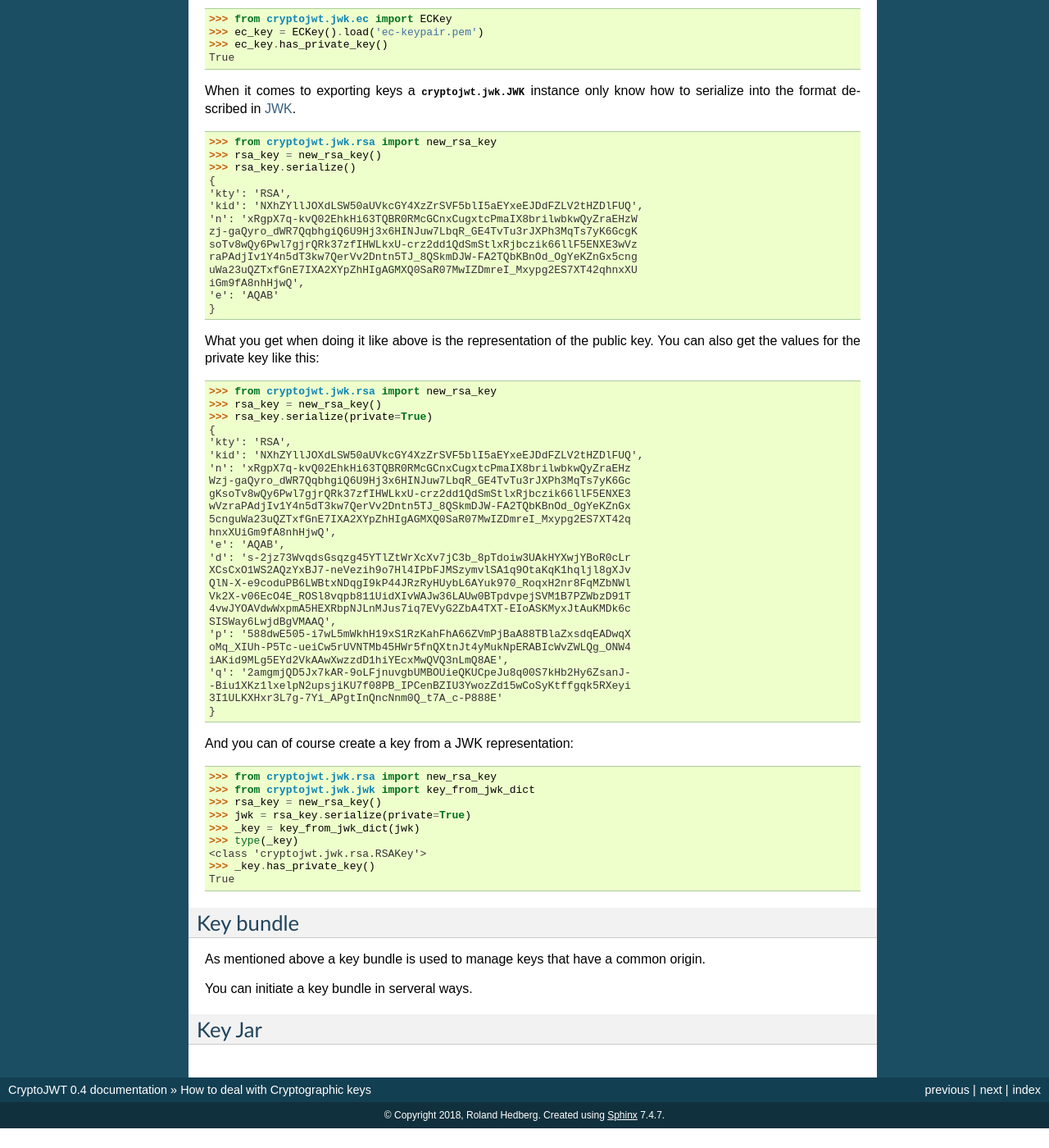
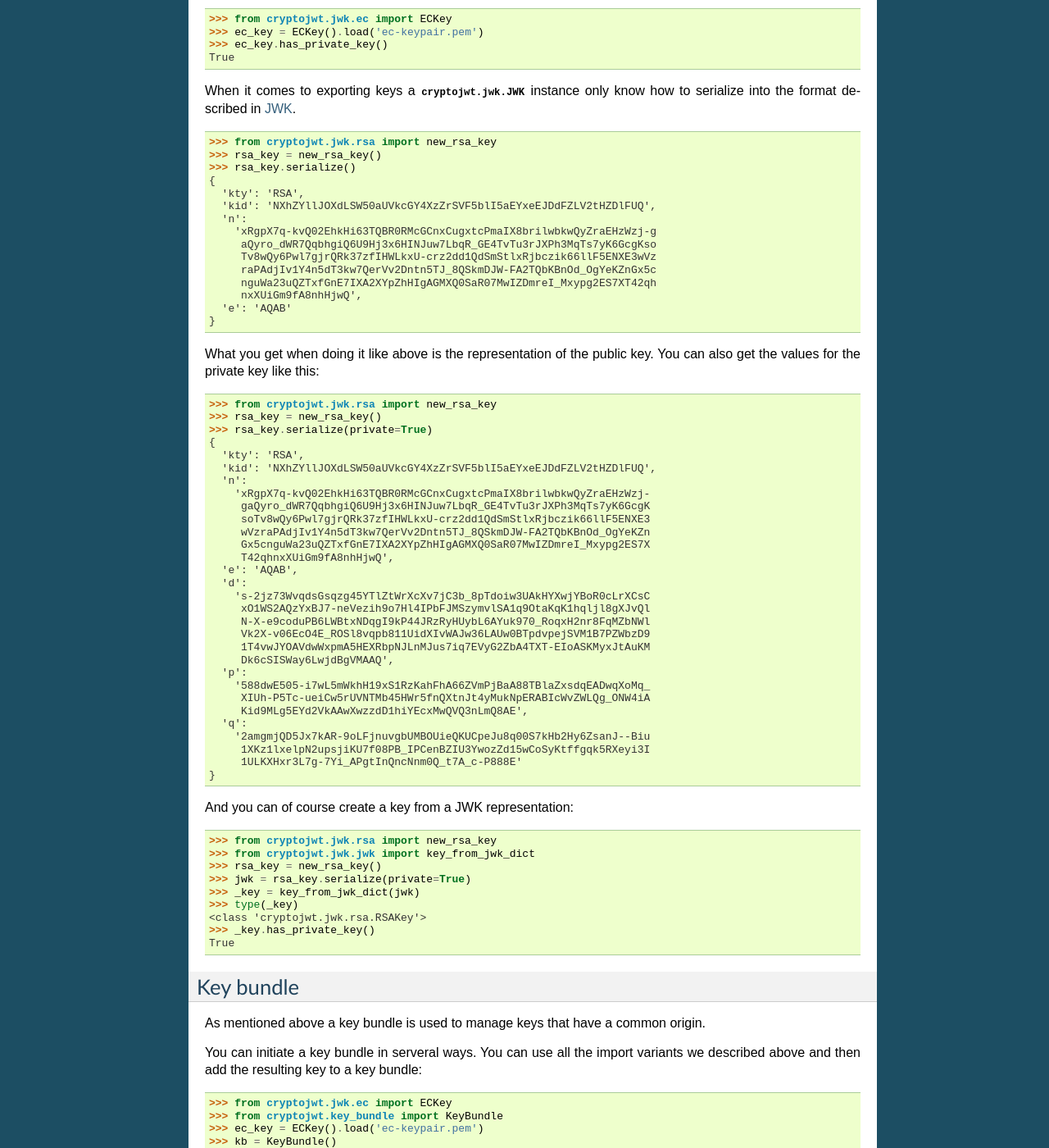
Before and after one commit to IdentityPython/JWTConnect-Python-CryptoJWT, a Sphinx documentation site: the page built from doc/keyhandling.rst, in a window 1280 px wide and 1400 px high, scrolled down 1437 px. Shown: the whole window at 82% size. Built offline with Sphinx 7.4.7, drawn with Linux system fonts in a browser that asks for light colours; before the commit the page ends 2813 px from its top, so only the background shows below that; some of the changed text lies outside the part shown.

Commit message:
Updated documentation.

```diff
--- a/doc/keyhandling.rst
+++ b/doc/keyhandling.rst
@@ -93,15 +93,16 @@ only know how to serialize into the format described in JWK_.
     >>> rsa_key = new_rsa_key()
     >>> rsa_key.serialize()
     {
-    'kty': 'RSA',
-    'kid': 'NXhZYllJOXdLSW50aUVkcGY4XzZrSVF5blI5aEYxeEJDdFZLV2tHZDlFUQ',
-    'n': 'xRgpX7q-kvQ02EhkHi63TQBR0RMcGCnxCugxtcPmaIX8brilwbkwQyZraEHzW
-    zj-gaQyro_dWR7QqbhgiQ6U9Hj3x6HINJuw7LbqR_GE4TvTu3rJXPh3MqTs7yK6GcgK
-    soTv8wQy6Pwl7gjrQRk37zfIHWLkxU-crz2dd1QdSmStlxRjbczik66llF5ENXE3wVz
-    raPAdjIv1Y4n5dT3kw7QerVv2Dntn5TJ_8QSkmDJW-FA2TQbKBnOd_OgYeKZnGx5cng
-    uWa23uQZTxfGnE7IXA2XYpZhHIgAGMXQ0SaR07MwIZDmreI_Mxypg2ES7XT42qhnxXU
-    iGm9fA8nhHjwQ',
-    'e': 'AQAB'
+      'kty': 'RSA',
+      'kid': 'NXhZYllJOXdLSW50aUVkcGY4XzZrSVF5blI5aEYxeEJDdFZLV2tHZDlFUQ',
+      'n':
+        'xRgpX7q-kvQ02EhkHi63TQBR0RMcGCnxCugxtcPmaIX8brilwbkwQyZraEHzWzj-g
+         aQyro_dWR7QqbhgiQ6U9Hj3x6HINJuw7LbqR_GE4TvTu3rJXPh3MqTs7yK6GcgKso
+         Tv8wQy6Pwl7gjrQRk37zfIHWLkxU-crz2dd1QdSmStlxRjbczik66llF5ENXE3wVz
+         raPAdjIv1Y4n5dT3kw7QerVv2Dntn5TJ_8QSkmDJW-FA2TQbKBnOd_OgYeKZnGx5c
+         nguWa23uQZTxfGnE7IXA2XYpZhHIgAGMXQ0SaR07MwIZDmreI_Mxypg2ES7XT42qh
+         nxXUiGm9fA8nhHjwQ',
+      'e': 'AQAB'
     }
 
 
@@ -112,27 +113,31 @@ You can also get the values for the private key like this::
     >>> rsa_key = new_rsa_key()
     >>> rsa_key.serialize(private=True)
     {
-    'kty': 'RSA',
-    'kid': 'NXhZYllJOXdLSW50aUVkcGY4XzZrSVF5blI5aEYxeEJDdFZLV2tHZDlFUQ',
-    'n': 'xRgpX7q-kvQ02EhkHi63TQBR0RMcGCnxCugxtcPmaIX8brilwbkwQyZraEHz
-    Wzj-gaQyro_dWR7QqbhgiQ6U9Hj3x6HINJuw7LbqR_GE4TvTu3rJXPh3MqTs7yK6Gc
-    gKsoTv8wQy6Pwl7gjrQRk37zfIHWLkxU-crz2dd1QdSmStlxRjbczik66llF5ENXE3
-    wVzraPAdjIv1Y4n5dT3kw7QerVv2Dntn5TJ_8QSkmDJW-FA2TQbKBnOd_OgYeKZnGx
-    5cnguWa23uQZTxfGnE7IXA2XYpZhHIgAGMXQ0SaR07MwIZDmreI_Mxypg2ES7XT42q
-    hnxXUiGm9fA8nhHjwQ',
-    'e': 'AQAB',
-    'd': 's-2jz73WvqdsGsqzg45YTlZtWrXcXv7jC3b_8pTdoiw3UAkHYXwjYBoR0cLr
-    XCsCxO1WS2AQzYxBJ7-neVezih9o7Hl4IPbFJMSzymvlSA1q9OtaKqK1hqljl8gXJv
-    QlN-X-e9coduPB6LWBtxNDqgI9kP44JRzRyHUybL6AYuk970_RoqxH2nr8FqMZbNWl
-    Vk2X-v06EcO4E_ROSl8vqpb811UidXIvWAJw36LAUw0BTpdvpejSVM1B7PZWbzD91T
-    4vwJYOAVdwWxpmA5HEXRbpNJLnMJus7iq7EVyG2ZbA4TXT-EIoASKMyxJtAuKMDk6c
-    SISWay6LwjdBgVMAAQ',
-    'p': '588dwE505-i7wL5mWkhH19xS1RzKahFhA66ZVmPjBaA88TBlaZxsdqEADwqX
-    oMq_XIUh-P5Tc-ueiCw5rUVNTMb45HWr5fnQXtnJt4yMukNpERABIcWvZWLQg_ONW4
-    iAKid9MLg5EYd2VkAAwXwzzdD1hiYEcxMwQVQ3nLmQ8AE',
-    'q': '2amgmjQD5Jx7kAR-9oLFjnuvgbUMBOUieQKUCpeJu8q00S7kHb2Hy6ZsanJ-
-    -Biu1XKz1lxelpN2upsjiKU7f08PB_IPCenBZIU3YwozZd15wCoSyKtffgqk5RXeyi
-    3I1ULKXHxr3L7g-7Yi_APgtInQncNnm0Q_t7A_c-P888E'
+      'kty': 'RSA',
+      'kid': 'NXhZYllJOXdLSW50aUVkcGY4XzZrSVF5blI5aEYxeEJDdFZLV2tHZDlFUQ',
+      'n':
+        'xRgpX7q-kvQ02EhkHi63TQBR0RMcGCnxCugxtcPmaIX8brilwbkwQyZraEHzWzj-
+         gaQyro_dWR7QqbhgiQ6U9Hj3x6HINJuw7LbqR_GE4TvTu3rJXPh3MqTs7yK6GcgK
+         soTv8wQy6Pwl7gjrQRk37zfIHWLkxU-crz2dd1QdSmStlxRjbczik66llF5ENXE3
+         wVzraPAdjIv1Y4n5dT3kw7QerVv2Dntn5TJ_8QSkmDJW-FA2TQbKBnOd_OgYeKZn
+         Gx5cnguWa23uQZTxfGnE7IXA2XYpZhHIgAGMXQ0SaR07MwIZDmreI_Mxypg2ES7X
+         T42qhnxXUiGm9fA8nhHjwQ',
+      'e': 'AQAB',
+      'd':
+        's-2jz73WvqdsGsqzg45YTlZtWrXcXv7jC3b_8pTdoiw3UAkHYXwjYBoR0cLrXCsC
+         xO1WS2AQzYxBJ7-neVezih9o7Hl4IPbFJMSzymvlSA1q9OtaKqK1hqljl8gXJvQl
+         N-X-e9coduPB6LWBtxNDqgI9kP44JRzRyHUybL6AYuk970_RoqxH2nr8FqMZbNWl
+         Vk2X-v06EcO4E_ROSl8vqpb811UidXIvWAJw36LAUw0BTpdvpejSVM1B7PZWbzD9
+         1T4vwJYOAVdwWxpmA5HEXRbpNJLnMJus7iq7EVyG2ZbA4TXT-EIoASKMyxJtAuKM
+         Dk6cSISWay6LwjdBgVMAAQ',
+      'p':
+        '588dwE505-i7wL5mWkhH19xS1RzKahFhA66ZVmPjBaA88TBlaZxsdqEADwqXoMq_
+         XIUh-P5Tc-ueiCw5rUVNTMb45HWr5fnQXtnJt4yMukNpERABIcWvZWLQg_ONW4iA
+         Kid9MLg5EYd2VkAAwXwzzdD1hiYEcxMwQVQ3nLmQ8AE',
+      'q':
+        '2amgmjQD5Jx7kAR-9oLFjnuvgbUMBOUieQKUCpeJu8q00S7kHb2Hy6ZsanJ--Biu
+         1XKz1lxelpN2upsjiKU7f08PB_IPCenBZIU3YwozZd15wCoSyKtffgqk5RXeyi3I
+         1ULKXHxr3L7g-7Yi_APgtInQncNnm0Q_t7A_c-P888E'
     }
 
 And you can of course create a key from a JWK representation::
@@ -155,7 +160,49 @@ Key bundle
 As mentioned above a key bundle is used to manage keys that have a common
 origin.
 
-You can initiate a key bundle in serveral ways.
+You can initiate a key bundle in serveral ways. You can use all the
+import variants we described above and then add the resulting key to a key
+bundle::
+
+    >>> from cryptojwt.jwk.ec import ECKey
+    >>> from cryptojwt.key_bundle import KeyBundle
+    >>> ec_key = ECKey().load('ec-keypair.pem')
+    >>> kb = KeyBundle()
+    >>> kb.append(ec_key)
+    >>> len(kb)
+    1
+    >>> rsa_key = new_rsa_key()
+    >>> kb.append(rsa_key)
+    >>> len(kb)
+    2
+    >>> kb.jwks()
+    {"keys":
+      [
+        {
+          "kty": "EC",
+          "crv": "B-571",
+          "x":
+            "AhnRFzRjeOyo-qqm1HPe2JIC69McD29SKAzaBSMzpiRMqh8_tFGWzh2q3pozv_V
+             4tsWDgl2H0NdLjNTUQV6JlBn52tJBgCYC",
+          "y":
+            "LU86ZrZlKMvposLYkgaJrtwklHumK1b1m_joq5r8NsdwQkyVtl44cucurQz1UUc
+             oYNJ4ecJv1MWb-I6OwGbiVfM7WSsAhAA",
+        },
+        {
+          "kty": "RSA",
+          "kid":
+            "cjBobXZ6UHVVdkFmaEJIQXNLbklNNjBMbHo5cWM4U2VjOFRrRkM4RzNaZw",
+          "e": "AQAB",
+          "n":
+            "pyyKp3Fv5ZmyHInUjdEskmI5A-4R19gmzy8SL5waAPd7DMtndQoa-MyMPVP1je
+             BPdM_WP17bm1IKt3AWIDpXPq2g0KQxiUU6X9hP738CZaqSmff_hiiT0I3VzsUT
+             1SHhdIAeFIeUeuH8RusWo1NnxT7iXRFHbXsG2EOnxr-xB9FZUgMenU4dBIHh2h
+             CUW6EZBsYBWuSTyMwRrNp_ZkrH5VJZSCke7bMvlyLlgMFOoDqhuibxEdRmVJAL
+             7KkfKQjC0OAd6BXrTk1es590MtMsAIIdKXbgcvxZKeGYSjJ8p8HXLelz50uBhh
+             eJdbUmx7MDWCTgouTGzxDaJuCbAR5wMQ",
+        }
+      ]
+    }
 
 
 Key Jar
```
